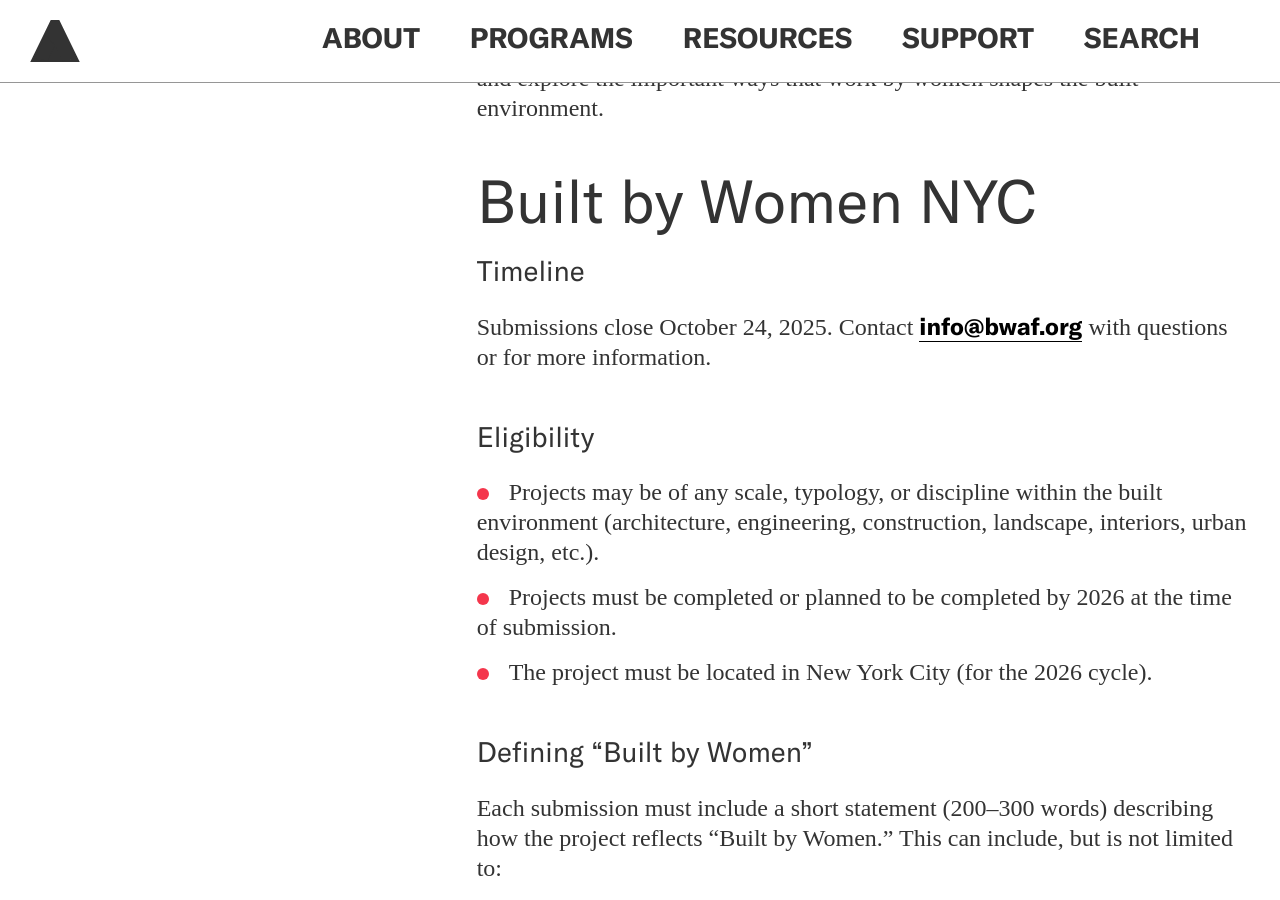
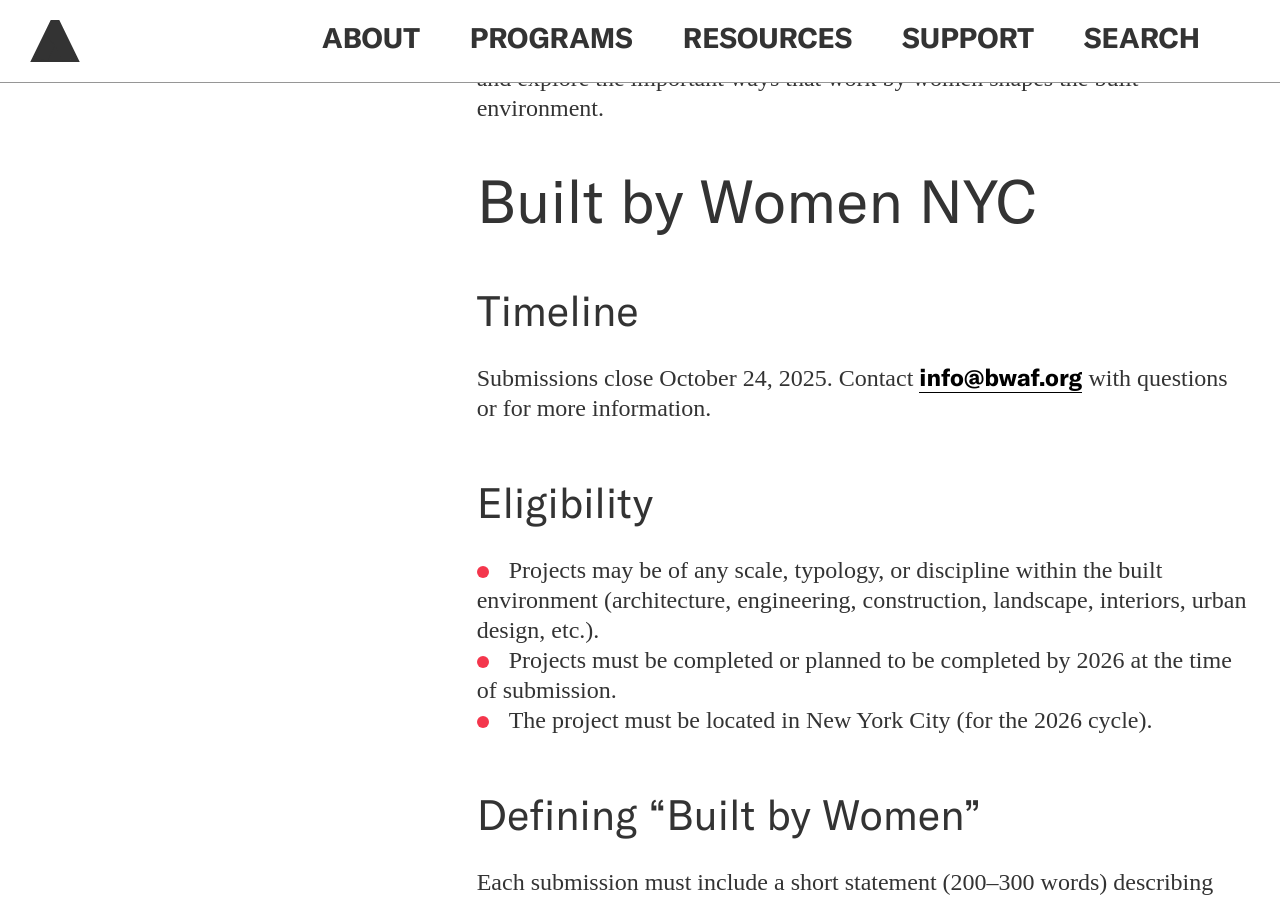
Before and after one commit to jengalas/bwaf-bbw, a Jekyll site: the page built from _programs/built-by-women.md, in a window 1280 px wide and 900 px high, scrolled down 924 px. Built offline with Jekyll 4.4.1, drawn with Linux system fonts in a browser that asks for light colours; nearby versions of some CDN libraries; some web fonts are replaced.

Commit message:
Update styles for BBW

```diff
--- a/assets/css/main.scss
+++ b/assets/css/main.scss
@@ -1356,6 +1356,35 @@
     }
 }
 
+.built-by-women .text-block h2 {
+  font-size: 42px;
+  margin-top: 1.5em;
+}
+
+.built-by-women li {
+  margin-bottom: 0;
+}
+
+.built-by-women p+ul {
+  margin-top: -1em;
+}
+
+.built-by-women ul > li > ul {
+  margin-left: 40px;
+}
+
+.built-by-women .main-two-up .text-block ul li {
+  margin-bottom: 0;
+}
+
+.built-by-women h3 {
+  margin-bottom: .7em;
+}
+
+.main-two-up .text-block ul {
+  margin-bottom: 1em;
+}
+
 // Podcasts
 
 .visually-hidden {
```
